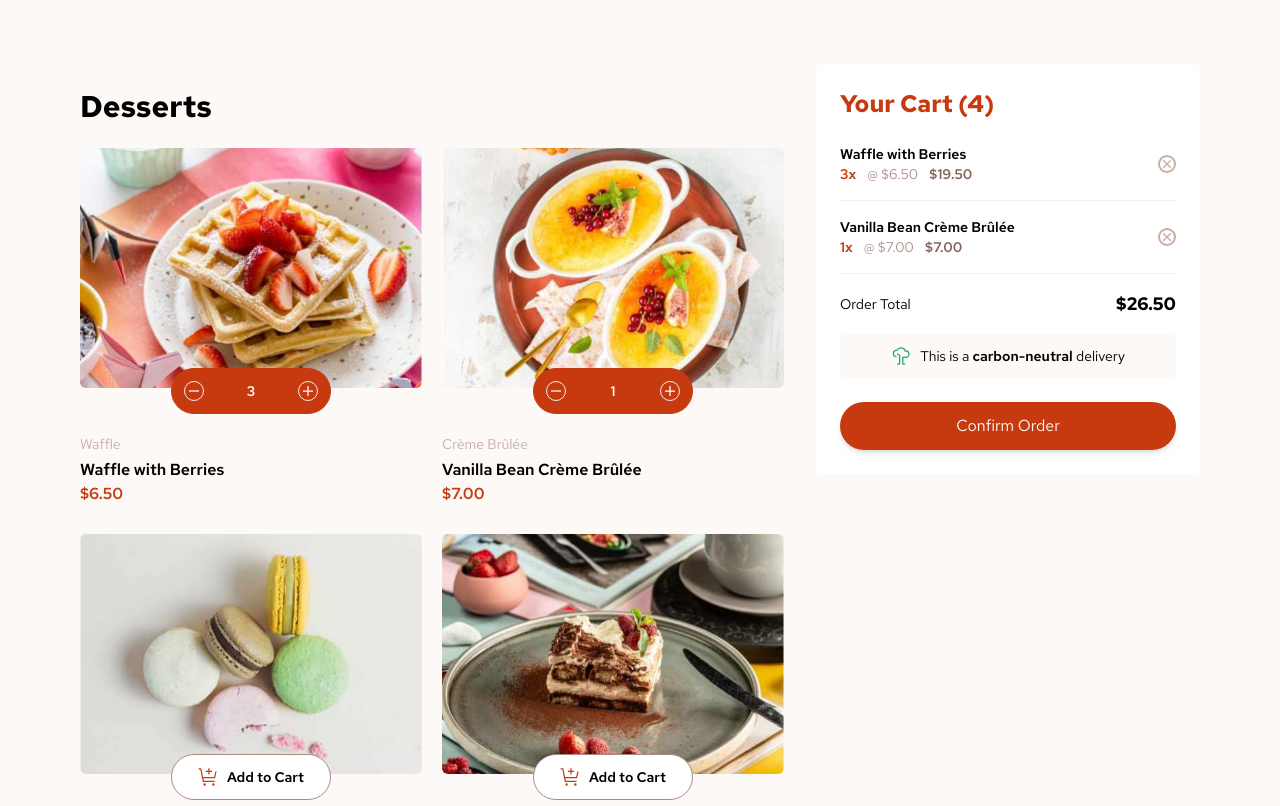
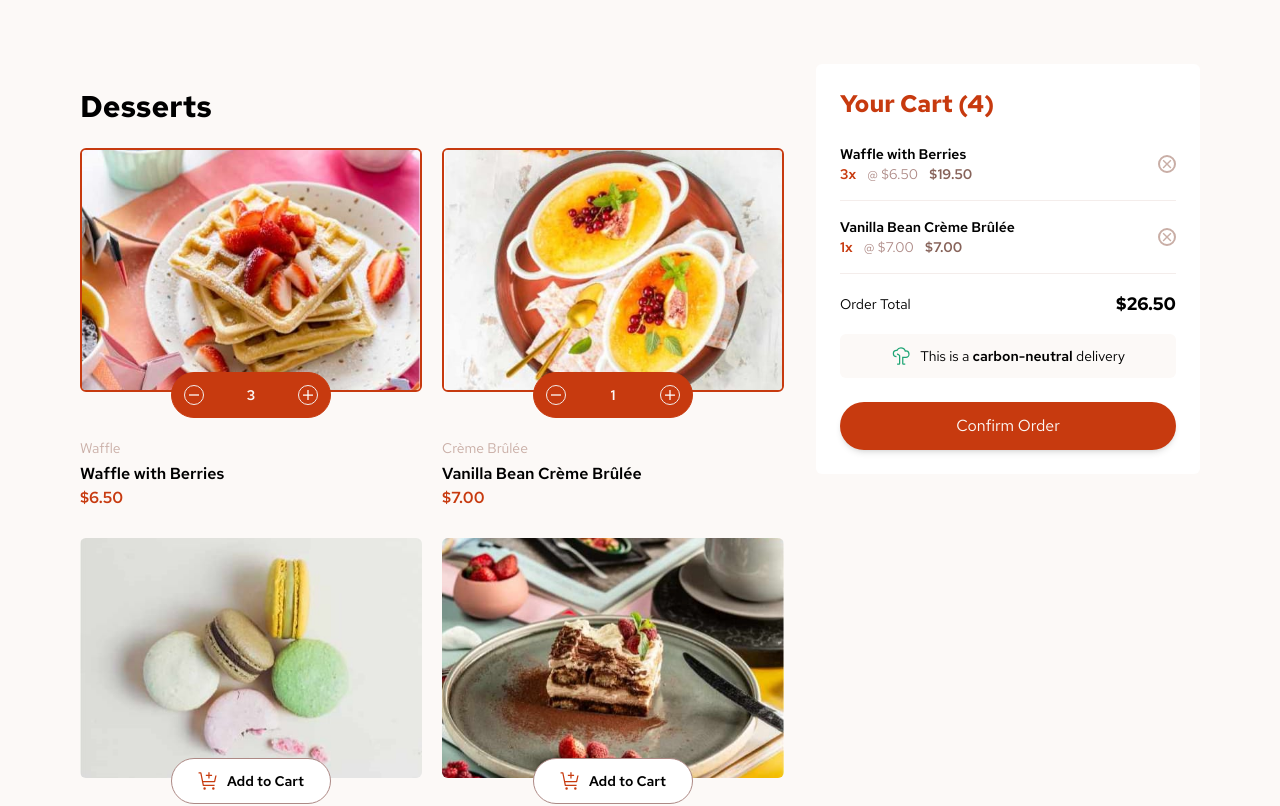
Before and after one commit to Esosek/desserts-shop, a Next.js app: page / in a window 1280 px wide. Shown: the top 806 px of the page. Built offline with nearby package versions, Linux system fonts and the light colour scheme.

Commit message:
Added border to selected ProductItem

```diff
--- a/components/products/ProductItem.tsx
+++ b/components/products/ProductItem.tsx
@@ -18,9 +18,15 @@ export default function ProductItem({ product }: ProductItemProps) {
     return item ? item.quantity : 0;
   }, [items, product.id]);
 
+  const isSelected = useMemo(() => quantity > 0, [quantity]);
+
   return (
     <li className="w-full">
-      <div className="w-full rounded-md overflow-clip">
+      <div
+        className={`${
+          isSelected ? "border-2 border-red-400" : undefined
+        } w-full rounded-md overflow-clip`}
+      >
         <picture className="block relative h-60">
           <source srcSet={product.image.mobile} media="(max-width: 640px)" />
           <source
```
